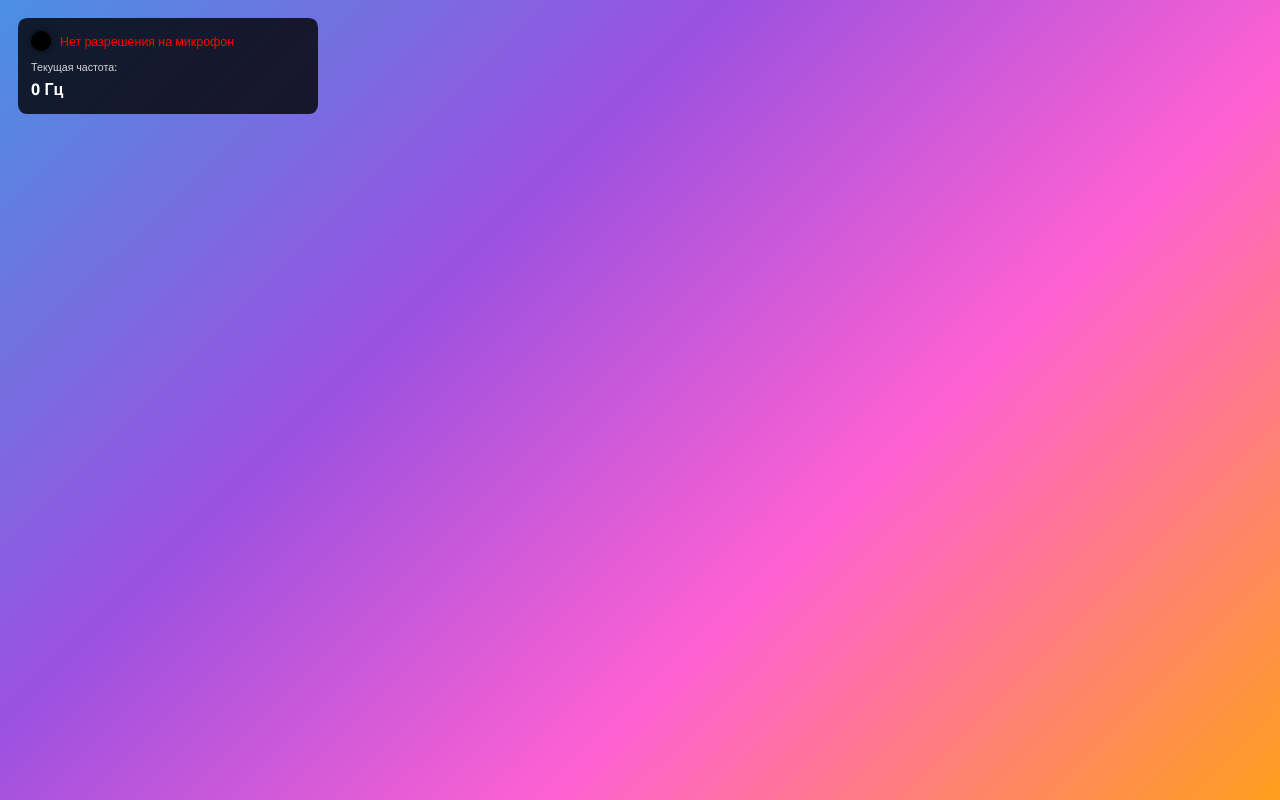
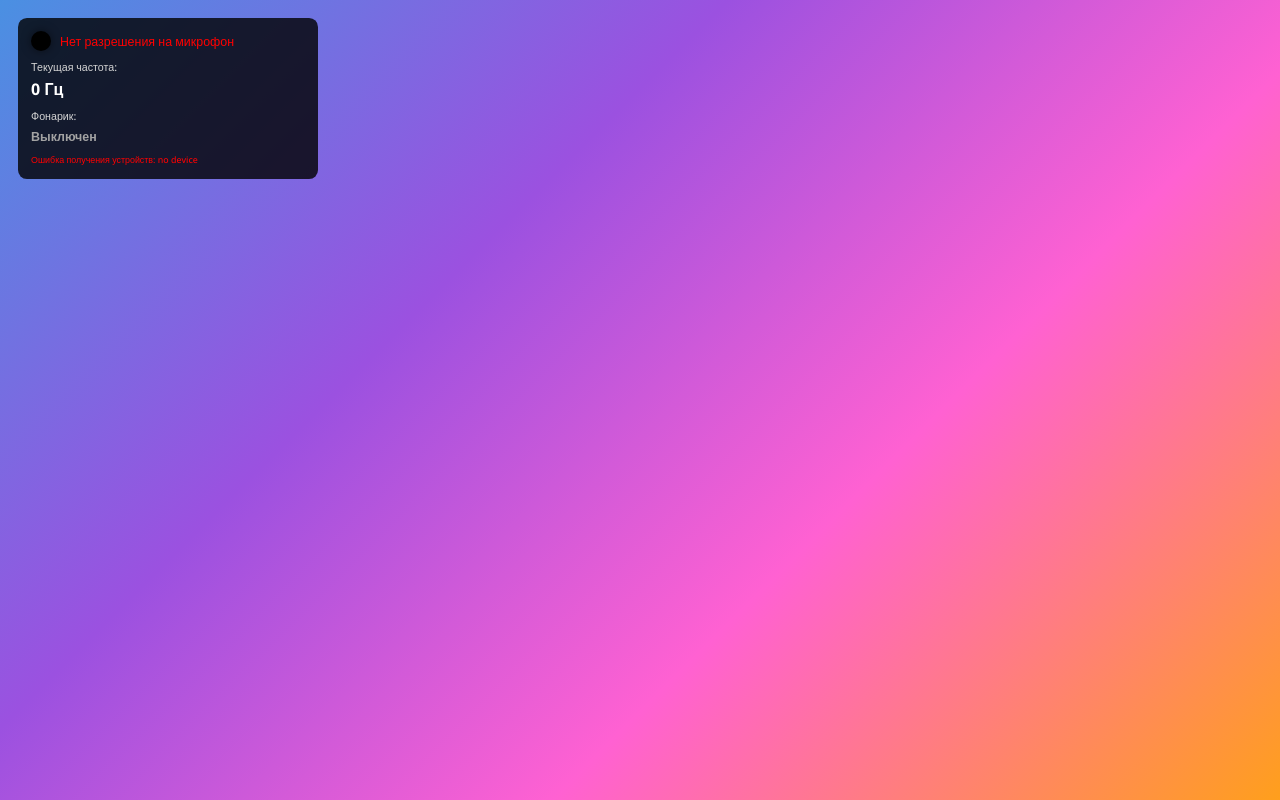
Before and after one commit to roman-orlovskiy/gromka.ru, a Vue app: page /#/sound in a window 1280 px wide. Both pictures are taken after a click on the button "Начать". Built offline with nearby package versions, Linux system fonts and the light colour scheme; no server answers.

Commit message:
Add use camera

```diff
--- /dev/null
+++ b/src/composables/useAudio.js
@@ -0,0 +1,163 @@
+import { ref } from 'vue'
+
+export function useAudio() {
+  const isListening = ref(false)
+  const hasPermission = ref(false)
+  const isLightOn = ref(null)
+  const currentFrequency = ref(0)
+  const lastSignal = ref(null)
+
+  let audioContext = null
+  let analyser = null
+  let microphone = null
+  let dataArray = null
+  let animationId = null
+
+  // Функция для запроса разрешения на микрофон
+  const requestMicrophonePermission = async () => {
+    try {
+      const stream = await navigator.mediaDevices.getUserMedia({
+        audio: {
+          sampleRate: 44100,
+          channelCount: 1,
+          echoCancellation: false,
+          noiseSuppression: false,
+          autoGainControl: false
+        }
+      })
+
+      hasPermission.value = true
+      setupAudioAnalysis(stream)
+      return stream
+    } catch (error) {
+      console.error('Ошибка доступа к микрофону:', error)
+      hasPermission.value = false
+    }
+  }
+
+  // Настройка анализа аудио
+  const setupAudioAnalysis = (stream) => {
+    audioContext = new (window.AudioContext || window.webkitAudioContext)()
+    analyser = audioContext.createAnalyser()
+    microphone = audioContext.createMediaStreamSource(stream)
+
+    // Настройки анализатора
+    analyser.fftSize = 2048
+    analyser.smoothingTimeConstant = 0.3
+
+    microphone.connect(analyser)
+
+    const bufferLength = analyser.frequencyBinCount
+    dataArray = new Uint8Array(bufferLength)
+
+    isListening.value = true
+    startListening()
+  }
+
+  // Начало прослушивания
+  const startListening = () => {
+    const detectFrequency = () => {
+      if (!analyser) return
+
+      analyser.getByteFrequencyData(dataArray)
+
+      // Находим доминирующую частоту
+      let maxValue = 0
+      let maxIndex = 0
+
+      for (let i = 0; i < dataArray.length; i++) {
+        if (dataArray[i] > maxValue) {
+          maxValue = dataArray[i]
+          maxIndex = i
+        }
+      }
+
+      // Конвертируем индекс в частоту
+      const frequency = (maxIndex * audioContext.sampleRate) / (analyser.fftSize)
+      currentFrequency.value = Math.round(frequency)
+
+      // Определяем сигнал на основе частоты
+      detectSignal(frequency, maxValue)
+
+      animationId = requestAnimationFrame(detectFrequency)
+    }
+
+    detectFrequency()
+  }
+
+  // Определение сигнала по частоте
+  const detectSignal = (frequency, amplitude) => {
+    // Порог амплитуды для определения сигнала
+    const amplitudeThreshold = 50
+
+    // Проверяем, что частота выше 8000 Гц
+    if (frequency < 8000) {
+      return
+    }
+
+    if (amplitude < amplitudeThreshold) {
+      // Нет сигнала достаточной силы, но флаг остается активным
+      return
+    }
+
+    // Определяем флаг по частоте
+    let flag = null
+
+    // Частота ~9000 Гц = флаг 1 (белый)
+    if (frequency >= 17500 && frequency <= 18500) {
+      flag = 1
+      isLightOn.value = true
+    }
+    // Частота ~9700 Гц = флаг 0 (черный)
+    else if (frequency >= 18500 && frequency <= 19500) {
+      flag = 0
+      isLightOn.value = false
+    }
+    else {
+      // Неизвестная частота - флаг остается прежним
+      return
+    }
+
+    // Сохраняем последний сигнал
+    lastSignal.value = {
+      flag,
+      frequency: Math.round(frequency),
+      timestamp: new Date()
+    }
+
+    console.log(`Обнаружен сигнал: флаг ${flag}, частота ${Math.round(frequency)} Гц`)
+  }
+
+  // Очистка ресурсов
+  const cleanup = () => {
+    if (animationId) {
+      cancelAnimationFrame(animationId)
+      animationId = null
+    }
+
+    if (microphone) {
+      microphone.disconnect()
+      microphone = null
+    }
+
+    if (audioContext) {
+      audioContext.close()
+      audioContext = null
+    }
+
+    isListening.value = false
+  }
+
+  return {
+    // Состояние
+    isListening,
+    hasPermission,
+    isLightOn,
+    currentFrequency,
+    lastSignal,
+
+    // Методы
+    requestMicrophonePermission,
+    cleanup
+  }
+}
--- a/src/views/SoundView.vue
+++ b/src/views/SoundView.vue
@@ -52,20 +52,51 @@
         <div class="frequency-display__label">Текущая частота:</div>
         <div class="frequency-display__value">{{ currentFrequency }} Гц</div>
       </div>
+
+      <div class="flashlight-status">
+        <div class="flashlight-status__label">Фонарик:</div>
+        <div class="flashlight-status__value" :class="{
+          'flashlight-status__value--on': isFlashlightOn,
+          'flashlight-status__value--off': !isFlashlightOn
+        }">
+          {{ isFlashlightOn ? 'Включен' : 'Выключен' }}
+        </div>
+        <div v-if="cameraError" class="flashlight-status__error">
+          {{ cameraError }}
+        </div>
+      </div>
     </div>
   </div>
 </template>
 
 <script setup>
-import { ref, computed, onMounted, onUnmounted } from 'vue'
+import { ref, computed, onMounted, onUnmounted, watch } from 'vue'
 import ButtonComp from '@/components/ButtonComp.vue'
+import { useAudio } from '@/composables/useAudio'
+import { useCamera } from '@/composables/useCamera'
 
 const isStarted = ref(false)
-const isListening = ref(false)
-const hasPermission = ref(false)
-const isLightOn = ref(null)
-const currentFrequency = ref(0)
-const lastSignal = ref(null)
+
+// Используем composable для аудио
+const {
+  isListening,
+  hasPermission,
+  isLightOn,
+  currentFrequency,
+  lastSignal,
+  requestMicrophonePermission,
+  cleanup
+} = useAudio()
+
+// Используем composable для камеры/фонарика
+const {
+  isFlashlightOn,
+  error: cameraError,
+  turnOnFlashlight,
+  turnOffFlashlight,
+  checkFlashlightSupport
+} = useCamera()
+
 
 // Computed для классов звукового вида
 const soundViewClasses = computed(() => {
@@ -79,150 +110,36 @@ const soundViewClasses = computed(() => {
   }
 })
 
-let audioContext = null
-let analyser = null
-let microphone = null
-let dataArray = null
-let animationId = null
+// Управление фонариком на основе isLightOn
+watch(isLightOn, async (newValue) => {
+  if (newValue === null) return
 
-// Функция для запроса разрешения на микрофон
-const requestMicrophonePermission = async () => {
   try {
-    const stream = await navigator.mediaDevices.getUserMedia({
-      audio: {
-        sampleRate: 44100,
-        channelCount: 1,
-        echoCancellation: false,
-        noiseSuppression: false,
-        autoGainControl: false
-      }
-    })
+    if (newValue) {
+      // Включаем фонарик при белом свете
+      await turnOnFlashlight()
+    } else {
+      // Выключаем фонарик при черном свете
+      await turnOffFlashlight()
+    }
+  } catch (error) {
+    console.warn('Ошибка управления фонариком:', error)
+  }
+}, { immediate: false })
 
-    hasPermission.value = true
-    setupAudioAnalysis(stream)
-    return stream
-  } catch (error) {
-    console.error('Ошибка доступа к микрофону:', error)
-    hasPermission.value = false
-  }
-}
-
-// Настройка анализа аудио
-const setupAudioAnalysis = (stream) => {
-  audioContext = new (window.AudioContext || window.webkitAudioContext)()
-  analyser = audioContext.createAnalyser()
-  microphone = audioContext.createMediaStreamSource(stream)
-
-  // Настройки анализатора
-  analyser.fftSize = 2048
-  analyser.smoothingTimeConstant = 0.3
-
-  microphone.connect(analyser)
-
-  const bufferLength = analyser.frequencyBinCount
-  dataArray = new Uint8Array(bufferLength)
-
-  isListening.value = true
-  startListening()
-}
-
-// Начало прослушивания
-const startListening = () => {
-  const detectFrequency = () => {
-    if (!analyser) return
-
-    analyser.getByteFrequencyData(dataArray)
-
-    // Находим доминирующую частоту
-    let maxValue = 0
-    let maxIndex = 0
-
-    for (let i = 0; i < dataArray.length; i++) {
-      if (dataArray[i] > maxValue) {
-        maxValue = dataArray[i]
-        maxIndex = i
-      }
-    }
-
-    // Конвертируем индекс в частоту
-    const frequency = (maxIndex * audioContext.sampleRate) / (analyser.fftSize)
-    currentFrequency.value = Math.round(frequency)
-
-    // Определяем сигнал на основе частоты
-    detectSignal(frequency, maxValue)
-
-    animationId = requestAnimationFrame(detectFrequency)
-  }
-
-  detectFrequency()
-}
-
-// Определение сигнала по частоте
-const detectSignal = (frequency, amplitude) => {
-  // Порог амплитуды для определения сигнала
-  const amplitudeThreshold = 50
-
-  // Проверяем, что частота выше 8000 Гц
-  if (frequency < 8000) {
-    return
-  }
-
-  if (amplitude < amplitudeThreshold) {
-    // Нет сигнала достаточной силы, но флаг остается активным
-    return
-  }
-
-  // Определяем флаг по частоте
-  let flag = null
-
-  // Частота ~9000 Гц = флаг 1 (белый)
-  if (frequency >= 17500 && frequency <= 18500) {
-    flag = 1
-    isLightOn.value = true
-  }
-  // Частота ~9700 Гц = флаг 0 (черный)
-  else if (frequency >= 18500 && frequency <= 19500) {
-    flag = 0
-    isLightOn.value = false
-  }
-  else {
-    // Неизвестная частота - флаг остается прежним
-    return
-  }
-
-  // Сохраняем последний сигнал
-  lastSignal.value = {
-    flag,
-    frequency: Math.round(frequency),
-    timestamp: new Date()
-  }
-
-  console.log(`Обнаружен сигнал: флаг ${flag}, частота ${Math.round(frequency)} Гц`)
-}
-
-// Очистка ресурсов
-const cleanup = () => {
-  if (animationId) {
-    cancelAnimationFrame(animationId)
-    animationId = null
-  }
-
-  if (microphone) {
-    microphone.disconnect()
-    microphone = null
-  }
-
-  if (audioContext) {
-    audioContext.close()
-    audioContext = null
-  }
-
-  isListening.value = false
-}
 
 // Обработчик нажатия кнопки "Начать"
 const handleStart = async () => {
   isStarted.value = true
+
+  // Проверяем поддержку фонарика
+  const hasFlashlight = await checkFlashlightSupport()
+  if (hasFlashlight) {
+    console.log('Фонарик поддерживается')
+  } else {
+    console.warn('Фонарик не поддерживается на этом устройстве')
+  }
+
   await requestMicrophonePermission()
 }
 
@@ -230,7 +147,14 @@ onMounted(() => {
   // Не запускаем автоматически, ждем нажатия кнопки
 })
 
-onUnmounted(() => {
+onUnmounted(async () => {
+  // Выключаем фонарик при размонтировании
+  try {
+    await turnOffFlashlight()
+  } catch (error) {
+    console.warn('Ошибка выключения фонарика при размонтировании:', error)
+  }
+
   cleanup()
 })
 </script>
@@ -399,6 +323,37 @@ onUnmounted(() => {
   color: $color-white;
 }
 
+.flashlight-status {
+  display: flex;
+  flex-direction: column;
+  gap: 0.5rem;
+  margin-top: 1rem;
+}
+
+.flashlight-status__label {
+  font-size: 1.2rem;
+  color: $color-gray-300;
+}
+
+.flashlight-status__value {
+  font-size: 1.4rem;
+  font-weight: 600;
+
+  &--on {
+    color: $color-success;
+  }
+
+  &--off {
+    color: $color-gray-400;
+  }
+}
+
+.flashlight-status__error {
+  font-size: 1rem;
+  color: $color-error;
+  margin-top: 0.5rem;
+}
+
 // Адаптивность для мобильных устройств
 @include layout-mobile {
   .sound-view__content {
```
